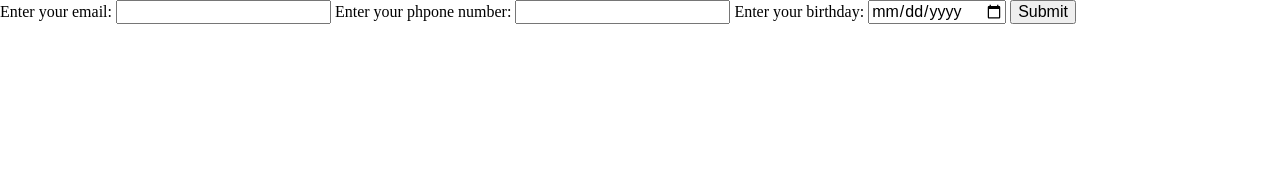
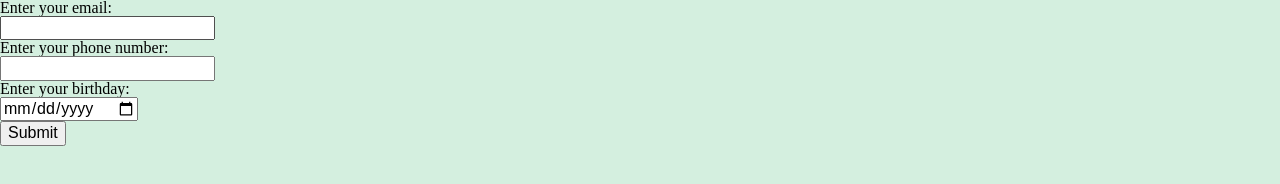
Before and after one commit to zealousITMD362/lab2, a plain HTML site: page index.html in a window 1280 px wide. Drawn offline with Linux system fonts and the light colour scheme.

Commit message:
added added style

```diff
--- a/css/reset.css
+++ b/css/reset.css
@@ -220,3 +220,23 @@ textarea {
   -webkit-appearance: button; /* 1 */
   font: inherit; /* 2 */
 }
+
+#birthgroup input, label {
+  display: block;
+  position: relative;
+}
+#phonegroup input, label {
+  display: block;
+  position: relative;
+}
+#emailgroup input, label {
+  display: block;
+  position: relative;
+}
+body {
+  background-color: #d4efdf
+}
+#submit::before {
+  content: \a;
+  white-space: pre;
+}
--- a/index.html
+++ b/index.html
@@ -9,13 +9,19 @@
 </head>
 <body>
   <form>
-    <label for="email">Enter your email:</label>
-    <input type="email" id="email" maxlength="50">
-    <label for="phone">Enter your phpone number:</label>
-    <input type="tel" id="phone" name="phone" pattern="[0-9]{3}-[0-9]{3}-[0-9]{4}">
-    <label for="birthday">Enter your birthday:</label>
-    <input type="date" id="birthday" name="birthday">
-    <input type="submit" value="Submit">
+    <div id="emailgroup">
+      <label for="email">Enter your email:</label>
+      <input type="email" id="email" maxlength="50">
+    </div>
+    <div id="phonegroup">
+      <label for="phone">Enter your phone number:</label>
+      <input type="tel" id="phone" name="phone" pattern="[0-9]{10}">
+    </div>
+    <div id="birthgroup">
+      <label for="birthday">Enter your birthday:</label>
+      <input type="date" id="birthday" name="birthday">
+    </div>
+      <input type="submit" value="Submit">
   </form>
 </body>
 </html>
```
